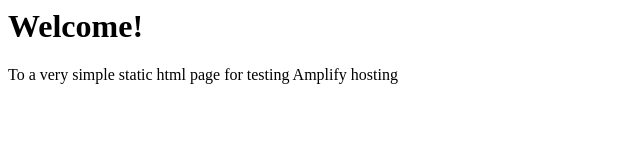
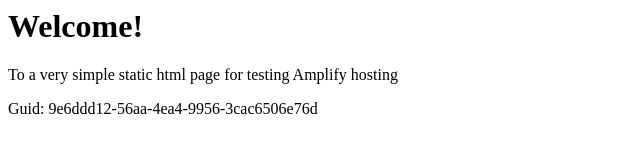
Before and after one commit to aws-aemilia-arn/Github-PR-Commit-Integration-Test-DoNotTouch-v1-prod-eu-north-1, a website: page src/index.html in a window 1280 px wide. Shown: the whole page, without its empty margins (0-640 px from the left). Drawn offline with Linux system fonts and the light colour scheme.

Commit message:
commit from integ tests

```diff
--- a/src/index.html
+++ b/src/index.html
@@ -1,3 +1,5 @@
+
+
 <html lang="en">
 
 <head>
@@ -10,6 +12,6 @@
 <body>
     <h1>Welcome!</h1>
     <p>To a very simple static html page for testing Amplify hosting</p>
-</body>
+    <p>Guid: 9e6ddd12-56aa-4ea4-9956-3cac6506e76d</p></body>
 
 </html>
```
